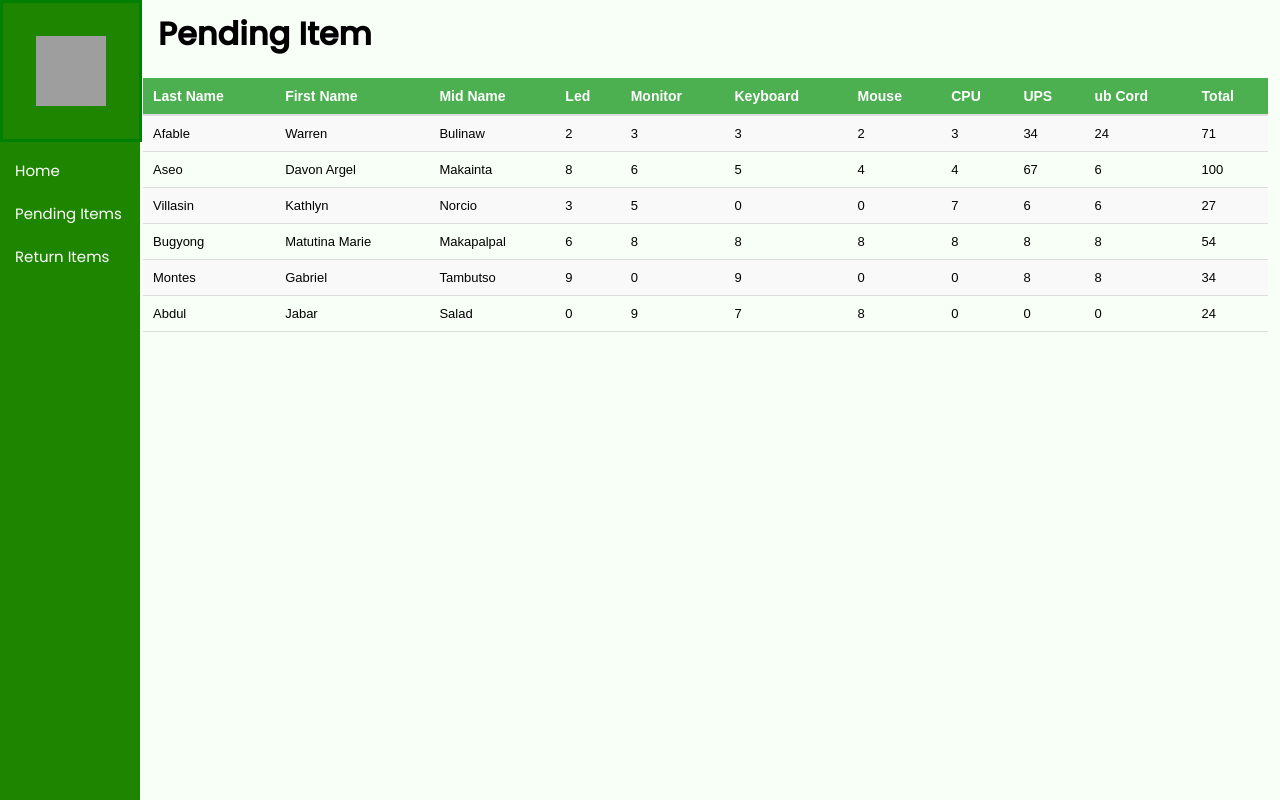
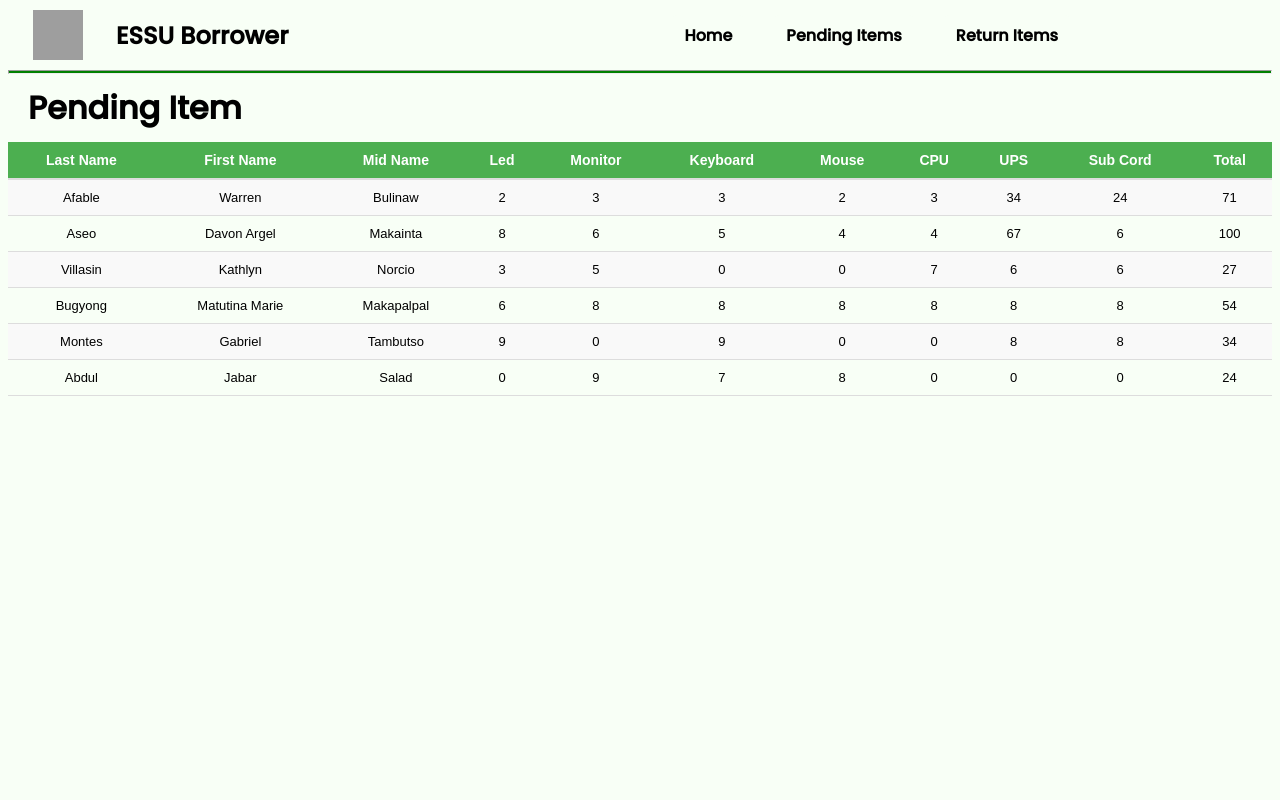
Before and after one commit to CSSO-Linux-User-Group-ESSU/Computer-lab-borrower-system, a Django app: page /pending_items/ in a window 1280 px wide. Run offline with Django 5.2, Linux system fonts and the light colour scheme; data comes from the database, SQL or seed files in the repository; both versions use the stored data as it was after the commit; grey boxes are pictures that could not be loaded.

Commit message:
general update

```diff
--- a/borrower_app/models.py
+++ b/borrower_app/models.py
@@ -6,16 +6,15 @@ class BorrowerInfo(models.Model):
     last_name = models.CharField(max_length=20)
     first_name = models.CharField(max_length=20)
     middle_name = models.CharField(max_length=20)
-    projector_qty = models.IntegerField(5)
-    led_qty = models.IntegerField(5)
-    monitor_qty = models.IntegerField(5)
-    keyboard_qty = models.IntegerField(5)
-    mouse_qty = models.IntegerField(5)
-    cpu_qty = models.IntegerField(5)
-    ups_qty = models.IntegerField(5)
-    sub_cord_qty = models.IntegerField(5)
-    power_cord_qty = models.IntegerField(5)
-
+    projector_qty = models.IntegerField(max_length=5)
+    led_qty = models.IntegerField(max_length=5)
+    monitor_qty = models.IntegerField(max_length=5)
+    keyboard_qty = models.IntegerField(max_length=5)
+    mouse_qty = models.IntegerField(max_length=5)
+    cpu_qty = models.IntegerField(max_length=5)
+    ups_qty = models.IntegerField(max_length=5)
+    sub_cord_qty = models.IntegerField(max_length=5)
+    power_cord_qty = models.IntegerField(max_length=5)
 
     def __str__(self):
         return f" Borrower {self.last_name}, {self.first_name} {self.middle_name}."
--- /dev/null
+++ b/borrower_app/static/borrower_app/css/style.css
@@ -0,0 +1,139 @@
+@import url('https://fonts.googleapis.com/css2?family=Poppins:wght@400;500&display=swap');
+
+body{
+    font-family: 'Poppins', sans-serif;
+    background: #f8fff6;
+}
+
+
+.nav-bar {
+    background-color: #f8fff6;
+    height: 70px;
+    width: 100%;
+    top: 0;
+    left: 0;
+    display: flex;
+    position: fixed;
+    align-items: center;
+}
+
+.nav-home, .nav-pending, .nav-return {
+    text-decoration: none;
+    color: black;
+    font-weight: bold;
+    font-size: 16px;
+    transition: background-color 0.3s ease;
+    background: #f8fff6;
+    padding: 8px 12px;
+    border-radius: 5px;
+}
+
+.nav-home {
+    margin-left: 30%;
+}
+
+.nav-pending {
+    margin-left: 30px;
+}
+.nav-return {
+    margin-left: 30px;
+}
+
+.nav-hover:hover {
+    color: #55cf4c;
+    background-color: #175813;
+}
+
+.row_heading{
+    padding-left: 20px;
+    padding-right: 20px;
+}
+
+.logo {
+    margin: 0;
+    height: 50px;
+    width:  50px;
+    padding: 33px;
+}
+
+
+
+.line{
+    margin-top: 70px;
+    height: 2px;
+    background-color: green;
+}
+
+
+
+
+
+/* CSS for Home */
+
+
+
+.pic-container{
+    background-color: green;
+    height: 200px;
+    width: 200px;
+    display: flex;
+    position: fixed;
+    align-items: center;
+    margin: 200px 200px;
+}
+
+
+
+/* CSS for Pending Items */
+h1 {
+    margin-left: 20px;
+    margin-right: 0px;
+    margin-top: 10px;
+    margin-bottom: 0px;
+}
+
+table.borrowers {
+    width: 100%;
+    border-collapse: collapse;
+    font-family: Arial, sans-serif;
+    margin-left: 0px;
+}
+
+/* General table styling */
+.table-responsive {
+    margin: 10px 0;
+    overflow-x: auto;
+}
+
+
+/* Header styling */
+table.borrowers th {
+    background-color: #4CAF50;
+    color: white;
+    padding: 10px;
+    text-align: center;
+    font-size: 14px;
+    border-bottom: 2px solid #ddd;
+}
+
+/* Body rows styling */
+table.borrowers td {
+    padding: 10px;
+    border-bottom: 1px solid #ddd;
+    font-size: 13px;
+    text-align: center;
+}
+
+/* Alternating row colors */
+table.borrowers tr:nth-child(even) {
+    background-color: #f9f9f9;
+}
+
+table.borrowers tr:hover {
+    background-color: #f1f1f1;
+}
+
+/* Active row styling */
+.borrowers-active th {
+    background-color: #45a049;
+}
--- a/borrower_app/templates/borrower_app/control_panel.html
+++ b/borrower_app/templates/borrower_app/control_panel.html
@@ -4,16 +4,18 @@
     {% load static%}
     <meta charset="UTF-8">
     <meta name="viewport" content="width=device-width, initial-scale=1.0">
-    <title>Essu Borrower</title>
-    <link rel="stylesheet" href="{% static 'borrower_app/css/new.css' %}">
+    <title>ESSU Borrower</title>
+    <link rel="stylesheet" href="{% static 'borrower_app/css/style.css' %}">
 </head>
 <body>
-        <nav class="side-bar">
+        <nav class="nav-bar">
             <img class="logo" src="{% static 'borrower_app/images/essu_logo_no_text.png' %}">
-            <a class="nav-link active" href="{% url 'home' %}">Home</a>
-            <a class="nav-link active" href="{% url 'pending_items' %}">Pending Items</a>
-            <a class="nav-link active" href="{% url 'return_items' %}">Return Items</a>
+            <h2 class="heading">ESSU Borrower</h2>
+            <a class="nav-hover nav-home active" href="{% url 'home' %}">Home</a>
+            <a class="nav-hover nav-pending active" href="{% url 'pending_items' %}">Pending Items</a>
+            <a class="nav-hover nav-return active" href="{% url 'return_items' %}">Return Items</a>
         </nav>
+        <hr class="line">
     {% block content %}
     {% endblock content %}
 
--- a/borrower_app/templates/borrower_app/home.html
+++ b/borrower_app/templates/borrower_app/home.html
@@ -1,7 +1,9 @@
 {% extends "borrower_app/control_panel.html" %}
 
 {% block content %}
-{% load static %}
 
     <button class="scan-button"> Scan </button>
+    <nav class="pic-container">
+
+    </nav>
 {% endblock content %}
--- a/borrower_app/templates/borrower_app/pending_items.html
+++ b/borrower_app/templates/borrower_app/pending_items.html
@@ -5,9 +5,8 @@
       <h1 class="header">Pending Item</h1>
         <div class="table-responsive">
             <table class="borrowers">
-                <tr class="borrowers-active" >
-
-                    <th>Last Name</th>
+                <tr class="borrowers-active ">
+                    <th class="centered">Last Name</th>
                     <th>First Name</th>
                     <th>Mid Name</th>
                     <th>Led</th>
@@ -16,7 +15,7 @@
                     <th>Mouse</th>
                     <th>CPU</th>
                     <th>UPS</th>
-                    <th>ub Cord</th>
+                    <th>Sub Cord</th>
                     <th>Total</th>
 
                 </tr>
@@ -33,7 +32,7 @@
                     <td>{{ borrower.ups_qty }}</td>
                     <td>{{ borrower.sub_cord_qty }}</td>
                     <td>{{ borrower.total }}</td>
-                    </tr>
+                </tr>
               {% endfor %}
             </table>
         </div>
```
Also changed, not shown: borrower_app/templates/borrower_app/control_panels.html (added, +21 -0 lines), borrower_app/migrations/0003_alter_borrowerinfo_cpu_qty_and_more.py (added), db.sqlite3.
